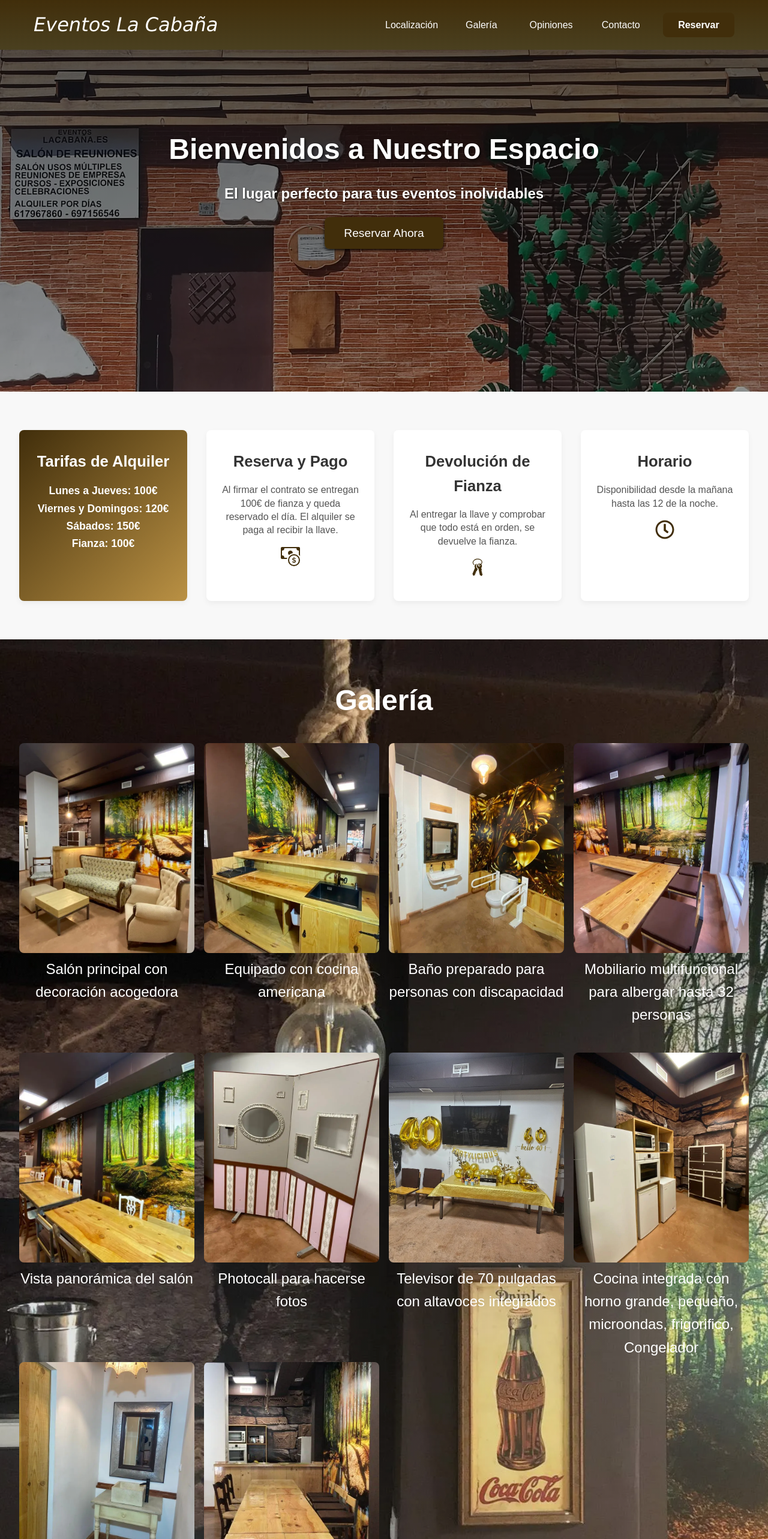
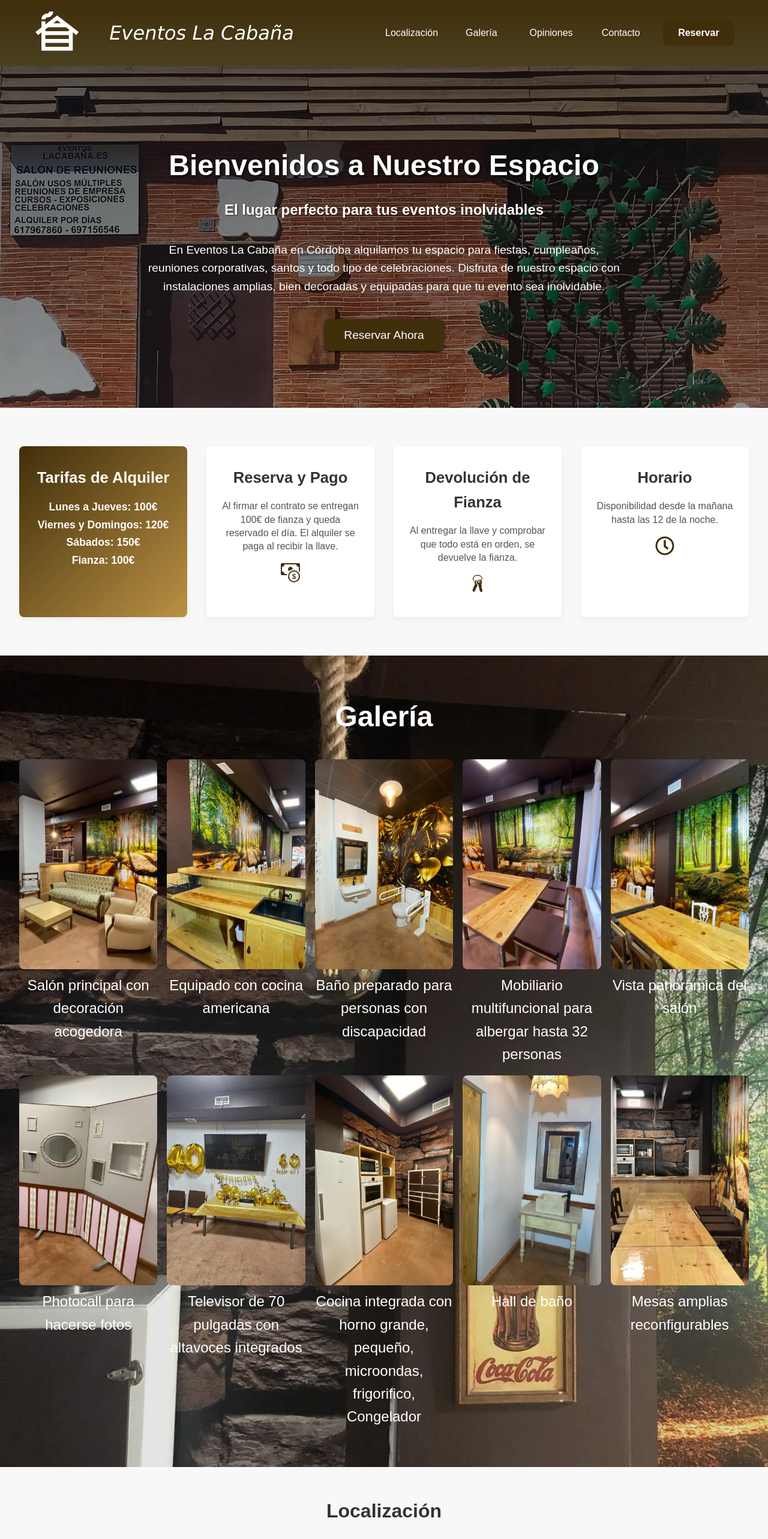
Before and after one commit to Alfonsoalm/Cabin-events, a React (Vite) app: page / in a window 1280 px wide. Shown: the top 2566 px of the page at 60% size. Built offline with nearby package versions, Linux system fonts and the light colour scheme.

Commit message:
fix(Gallery): cambio de 2 a 1 columna en vista movil

```diff
--- a/index.html
+++ b/index.html
@@ -11,7 +11,7 @@
       content="Espacio ideal para bodas, cumpleaños y eventos corporativos en Córdoba. Instalaciones amplias, servicios premium y entorno único."
     />
     <meta name="robots" content="index, follow" />
-    <link rel="canonical" href="https://cabin-events.vercel.app/" />
+    <link rel="canonical" href="https://eventoslacabana.vercel.app/" />
 
     <!-- ✅ Google Verification -->
     <meta
@@ -28,7 +28,7 @@
 
     <!-- 🟦 Open Graph (Facebook / LinkedIn) -->
     <meta property="og:type" content="website" />
-    <meta property="og:url" content="https://cabin-events.vercel.app/" />
+    <meta property="og:url" content="https://eventoslacabana.vercel.app/" />
     <meta
       property="og:title"
       content="Eventos La Cabaña - Espacios para Eventos Inolvidables"
@@ -39,7 +39,7 @@
     />
     <meta
       property="og:image"
-      content="https://cabin-events.vercel.app/og-image.jpg"
+      content="https://eventoslacabana.vercel.app/og-image.jpg"
     />
 
     <!-- 🐦 Twitter -->
@@ -54,7 +54,7 @@
     />
     <meta
       name="twitter:image"
-      content="https://cabin-events.vercel.app/og-image.jpg"
+      content="https://eventoslacabana.vercel.app/og-image.jpg"
     />
 
     <!-- 📈 Schema.org JSON-LD -->
@@ -63,15 +63,15 @@
         "@context": "https://schema.org",
         "@type": "EventVenue",
         "name": "Eventos La Cabaña",
-        "description": "Espacio para bodas, cumpleaños y eventos en Córdoba.",
+        "description": "Espacio para celebraciones, reuniones, cumpleaños, fiestas, comidas y eventos en Córdoba.",
         "address": {
           "@type": "PostalAddress",
           "streetAddress": "Calle Poeta Blanco Criado, 6",
           "addressLocality": "Córdoba",
           "addressCountry": "ES"
         },
-        "image": "https://cabin-events.vercel.app/og-image.jpg",
-        "url": "https://cabin-events.vercel.app/"
+        "image": "https://eventoslacabana.vercel.app/og-image.jpg",
+        "url": "https://eventoslacabana.vercel.app/"
       }
     </script>
 
--- a/src/features/Gallery/Gallery.scss
+++ b/src/features/Gallery/Gallery.scss
@@ -15,9 +15,8 @@
   .gallery-grid {
     display: grid;
     gap: 1rem;
-    grid-template-columns: repeat(auto-fit, minmax(250px, 1fr));
-    grid-auto-rows: 500px;
-    grid-auto-flow: row dense;
+    // Por defecto, muestra 2 columnas en móviles
+    grid-template-columns: repeat(1, 1fr);
 
     .gallery-item {
       cursor: pointer;
@@ -40,6 +39,20 @@
         font-size: vars.$font-size-subtitle;
         color: vars.$text-color-light;
       }
+    }
+  }
+
+  // Media query para tablets (3 columnas)
+  @media (min-width: 768px) {
+    .gallery-grid {
+      grid-template-columns: repeat(3, 1fr);
+    }
+  }
+
+  // Media query para desktops (5 columnas)
+  @media (min-width: 1200px) {
+    .gallery-grid {
+      grid-template-columns: repeat(5, 1fr);
     }
   }
 
--- a/src/features/Header/Header.scss
+++ b/src/features/Header/Header.scss
@@ -21,10 +21,10 @@
       font-family:'Lucida Grande', 'Lucida Sans', Arial, sans-serif;
       font-style: italic;
       color: vars.$text-color-light;
-      gap: 0.5rem;
+      gap: 3rem;
 
       .logo-img {
-        width: 130px;
+        width: 100px;
         height: auto;
       }
     }
--- a/src/features/Header/Header.tsx
+++ b/src/features/Header/Header.tsx
@@ -1,25 +1,33 @@
 import React from 'react';
 import { navLinks } from './navLinks';
+import { MdOutlineCabin } from 'react-icons/md';
 import './Header.scss';
 
 const Header = React.memo(() => {
   return (
     <header className="header">
       <div className="container">
-        <div className="logo" aria-label="Eventos La Cabaña">
-          {/* <img
-            src="/.webp"
-            alt="Decoración cabaña"
-            className="logo-img"
-            width={48}
-            height={48}
-            loading="lazy"
-          /> */}
-          Eventos La Cabaña
+        <div className="logo" aria-label="Eventos La Cabaña - Bodas, cumpleaños y reuniones en Córdoba">
+          <MdOutlineCabin
+            size={48}
+            aria-hidden="true"
+            className='logo-img'
+            title="Icono de cabina - Eventos La Cabaña en Córdoba"
+          />
+          <span className="logo-text">
+            Eventos La Cabaña
+          </span>
         </div>
+
+        {/* Menú de navegación */}
         <nav className="nav" aria-label="Menú principal">
           {navLinks.map((link) => (
-            <a key={link.href} href={link.href} className={link.className ?? ''}>
+            <a
+              key={link.href}
+              href={link.href}
+              className={link.className ?? ''}
+              title={`${link.label} - Eventos en Córdoba`}
+            >
               {link.label}
             </a>
           ))}
--- a/src/features/Hero/Hero.scss
+++ b/src/features/Hero/Hero.scss
@@ -25,6 +25,11 @@
       text-shadow: 1px 1px 3px rgba(0,0,0,0.6);
     }
 
+    .description{
+      font-size: 1.2rem;
+      margin-bottom: 50px;
+    }
+
     .cta-button {
       background-color: vars.$primary-color;
       box-shadow: 0 2px 5px rgba(0, 0, 0, 0.9);
--- a/src/features/Hero/Hero.tsx
+++ b/src/features/Hero/Hero.tsx
@@ -7,7 +7,20 @@ const Hero = React.memo(() => {
       <div className="hero-content">
         <h1 className="title">Bienvenidos a Nuestro Espacio</h1>
         <h2 className="subtitle">El lugar perfecto para tus eventos inolvidables</h2>
-        <a className="cta-button" href="#reservation" aria-label="Ir a sección de reservas">
+
+        {/* Párrafo con palabras clave */}
+        <p className="description">
+          En Eventos La Cabaña en Córdoba alquilamos tu espacio para fiestas,
+          cumpleaños, reuniones corporativas, santos y todo tipo de celebraciones.
+          Disfruta de nuestro espacio con instalaciones amplias, bien decoradas y
+          equipadas para que tu evento sea inolvidable.
+        </p>
+
+        <a
+          className="cta-button"
+          href="#reservation"
+          aria-label="Reservar ahora nuestro espacio para eventos en Córdoba"
+        >
           Reservar Ahora
         </a>
       </div>
```
